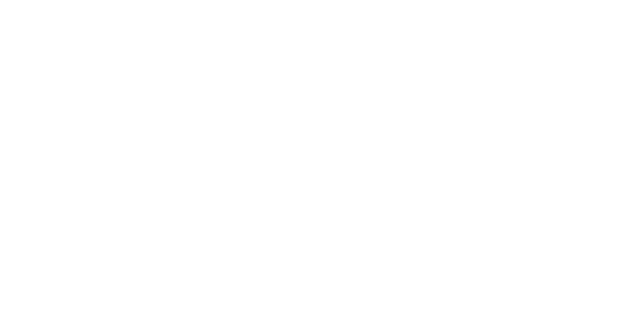
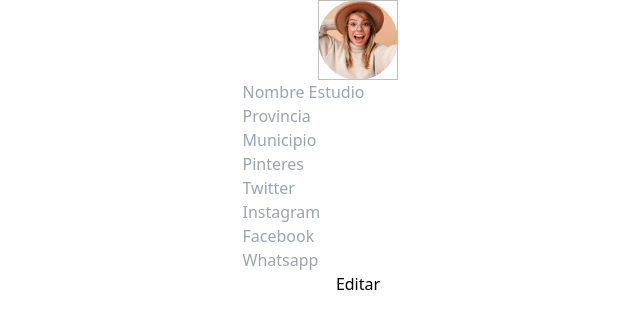
Before and after one commit to AlbeTorres/tatuarte, a React (Create React App) app: page /estudioform in a window 1280 px wide. Before the commit this address had no page. Shown: the top 328 px of the page, without its empty margins (282-922 px from the left). Built offline with nearby package versions, Linux system fonts and the light colour scheme.

Commit message:
añadido estudio form

```diff
--- a/src/App.js
+++ b/src/App.js
@@ -4,6 +4,7 @@
 import NuevaCuenta from './pages/auth/NuevaCuenta';
 import Home from './pages/home/Home';
 import Estudio from './pages/estudio/Estudio';
+import Estudioform from './pages/estudioForm/Estudioform';
 
 
 function App() {
@@ -16,6 +17,7 @@
           <Route exact path='/nueva-cuenta' element={<NuevaCuenta/>} />
           <Route exact path='/home' element={<Home/>} />
           <Route exact path='/estudio' element={<Estudio/>} />
+          <Route exact path='/estudioform' element={<Estudioform/>} />
         </Routes>
       </Router>
 
--- a/src/pages/estudio/Estudio.js
+++ b/src/pages/estudio/Estudio.js
@@ -10,7 +10,7 @@
 
     const [visible, setVisible]=useState(false);
 
-    const user= true;
+    const user= false;
 
     return (
         <Fragment>
--- /dev/null
+++ b/src/pages/estudioForm/Estudioform.js
@@ -0,0 +1,53 @@
+import React from 'react';
+import './estudioForm.css';
+
+const Estudioform = () => {
+
+
+    const onSubmit=e=>{
+            e.preventDefault();
+
+            console.log('onsubmit')
+    }
+
+
+  return (
+    <form onSubmit={onSubmit} className='flex flex-col items-center ' >
+        <figure className=' rounded-full w-20 h-20 relative '>
+            <img src='img/test.jpg' alt={''} className=' rounded-full w-full h-full object-cover' />
+            <input type={'image'} alt={''} className=' h-full w-full absolute z-10 top-0' />
+        </figure>
+        <div>
+            <input type={ 'text '} placeholder={'Nombre Estudio'} />
+        </div>
+        <div>
+            <input type={ 'text'} placeholder={'Provincia'}/>
+        </div>
+        <div>
+            <input type={ 'text'}  placeholder={'Municipio'} />
+        </div>
+        <div>
+            <input type={'url'} placeholder={'Pinteres'}/>
+        </div>
+        <div>
+            <input type={'url'} placeholder={'Twitter'}/>
+        </div>
+        <div>
+            <input type={'url'} placeholder={'Instagram'}/>
+        </div>
+        <div>
+            <input type={'url'} placeholder={'Facebook'}/>
+        </div>
+        <div>
+            <input type={'url'} placeholder={'Whatsapp'}/>
+        </div>
+        <div>
+            <input type={'submit'} value='Editar' />
+        </div>
+
+
+    </form>
+  )
+}
+
+export default Estudioform;
```
Also changed, not shown: src/pages/estudioForm/estudioForm.css (added).
